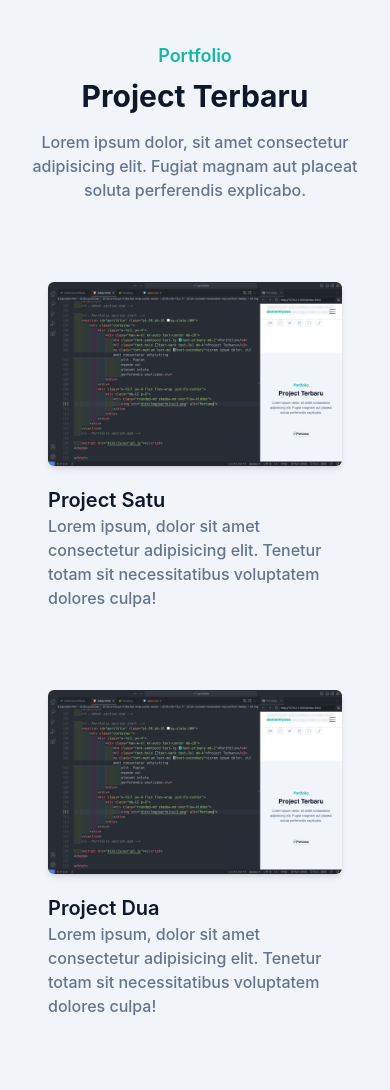
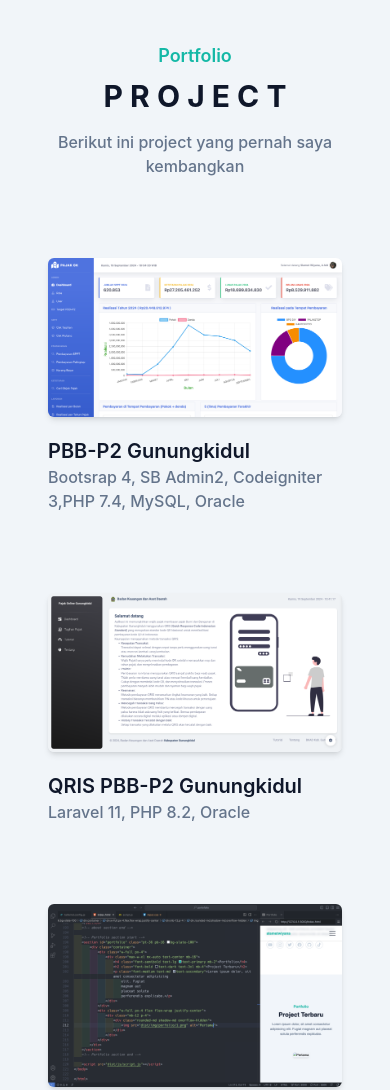
Before and after one commit to slmtwn/portfolio-tailwind-css, a website: page index.html in a window 390 px wide. Shown: the part 1820-2910 px from the top of the page. Drawn offline with Linux system fonts and the light colour scheme.

Commit message:
update qris

```diff
--- a/index.html
+++ b/index.html
@@ -180,33 +180,27 @@
             <div class="w-full px-4">
                 <div class="max-w-xl mx-auto text-center mb-16">
                     <h4 class="font-semibold text-lg text-primary mb-2">Portfolio</h4>
-                    <h2 class="font-bold text-dark text-3xl mb-4">Project Terbaru</h2>
-                    <p class="font-medium text-md text-secondary md:text-lg">Lorem ipsum dolor, sit amet consectetur
-                        adipisicing
-                        elit. Fugiat
-                        magnam aut
-                        placeat soluta
-                        perferendis explicabo.</p>
+                    <h2 class="font-bold text-dark text-3xl mb-4">P R O J E C T</h2>
+                    <p class="font-medium text-md text-secondary md:text-lg">Berikut ini project yang pernah saya
+                        kembangkan</p>
                 </div>
             </div>
             <div class="w-full px-4 flex flex-wrap justify-center xl:w-10/12 xl:mx-auto">
                 <div class="mb-12 p-4 md:w-1/2">
                     <div class="rounded-md shadow-md overflow-hidden">
-                        <img src="dist/img/porfolio/1.png" alt="Pertama" width="w-full">
+                        <img src="dist/img/porfolio/01.png" alt="Pertama" width="w-full">
                     </div>
-                    <h3 class="font-semibold text-xl text-dark mt-5 md-3">Project Satu</h3>
-                    <p class="font-medium text-base text-secondary">Lorem ipsum, dolor sit amet consectetur adipisicing
-                        elit. Tenetur totam sit necessitatibus
-                        voluptatem dolores culpa!</p>
+                    <h3 class="font-semibold text-xl text-dark mt-5 md-3">PBB-P2 Gunungkidul</h3>
+                    <p class="font-medium text-base text-secondary">Bootsrap 4, SB Admin2, Codeigniter 3,PHP 7.4, MySQL,
+                        Oracle
+                    </p>
                 </div>
                 <div class="mb-12 p-4 md:w-1/2">
                     <div class="rounded-md shadow-md overflow-hidden">
-                        <img src="dist/img/porfolio/2.png" alt="Pertama" width="w-full">
+                        <img src="dist/img/porfolio/02.png" alt="Pertama" width="w-full">
                     </div>
-                    <h3 class="font-semibold text-xl text-dark mt-5 md-3">Project Dua</h3>
-                    <p class="font-medium text-base text-secondary">Lorem ipsum, dolor sit amet consectetur adipisicing
-                        elit. Tenetur totam sit necessitatibus
-                        voluptatem dolores culpa!</p>
+                    <h3 class="font-semibold text-xl text-dark mt-5 md-3">QRIS PBB-P2 Gunungkidul</h3>
+                    <p class="font-medium text-base text-secondary">Laravel 11, PHP 8.2, Oracle</p>
                 </div>
                 <div class="mb-12 p-4 md:w-1/2">
                     <div class="rounded-md shadow-md overflow-hidden">
@@ -236,20 +230,22 @@
         <div class="container">
             <div class="w-full px-4">
                 <div class="mx-auto text-center mb-16">
-                    <h4 class="font-semibold text-lg text-primary mb-2">Clients</h4>
-                    <h2 class="font-bold text-white text-3xl mb-4 sm:text-4xl md:text-5xl">Yang Pernah Bekerjasama</h2>
-                    <p class="font-medium text-md text-secondary md:text-lg">Lorem ipsum dolor sit amet consectetur
-                        adipisicing
-                        elit. Ut tenetur est ratione.</p>
+                    <h4 class="font-semibold text-lg text-primary mb-2">P A R T N E R</h4>
+                    <h2 class="font-bold text-white text-3xl mb-4 sm:text-4xl md:text-5xl">Pernah Bekerjasama</h2>
+                    <p class="font-medium text-md text-secondary md:text-lg">Pernah bekerja sama dengan beberapa
+                        pengguna layanan</p>
                 </div>
             </div>
             <div class="w-full px-4">
                 <div class="flex flex-wrap items-center justify-center">
                     <a href="#"
                         class="max-w-[120px] mx-4 py-4 grayscale opacity-60 transition duration-500 hover:grayscale-0 hover:opacity-100 lg:mx-6 xl:mx-8">
-                        <img src="dist/img/clients/google.svg" alt="Google" target="_blank">
+                        <img src="dist/img/clients/gk.png" alt="Google" target="_blank">
                     </a>
-                    <a href="#"
+                    <br>
+                    Pemerintah Kabupaten Gunungkidul
+
+                    <!-- <a href="#"
                         class="max-w-[120px] mx-4 py-4 grayscale opacity-60 transition duration-500 hover:grayscale-0 hover:opacity-100 lg:mx-6 xl:mx-8">
                         <img src="dist/img/clients/gojek.svg" alt="Gojek" target="_blank">
                     </a>
@@ -260,7 +256,7 @@
                     <a href="#"
                         class="max-w-[120px] mx-4 py-4 grayscale opacity-60 transition duration-500 hover:grayscale-0 hover:opacity-100 lg:mx-6 xl:mx-8">
                         <img src="dist/img/clients/video.svg" alt="Video" target="_blank">
-                    </a>
+                    </a> -->
                 </div>
             </div>
         </div>
```
Also changed, not shown: dist/img/clients/gk.png (added), dist/img/porfolio/01.png (added), dist/img/porfolio/02.png (added), dist/img/porfolio/1.png (deleted), dist/img/porfolio/2.png (deleted), 1 other file.
